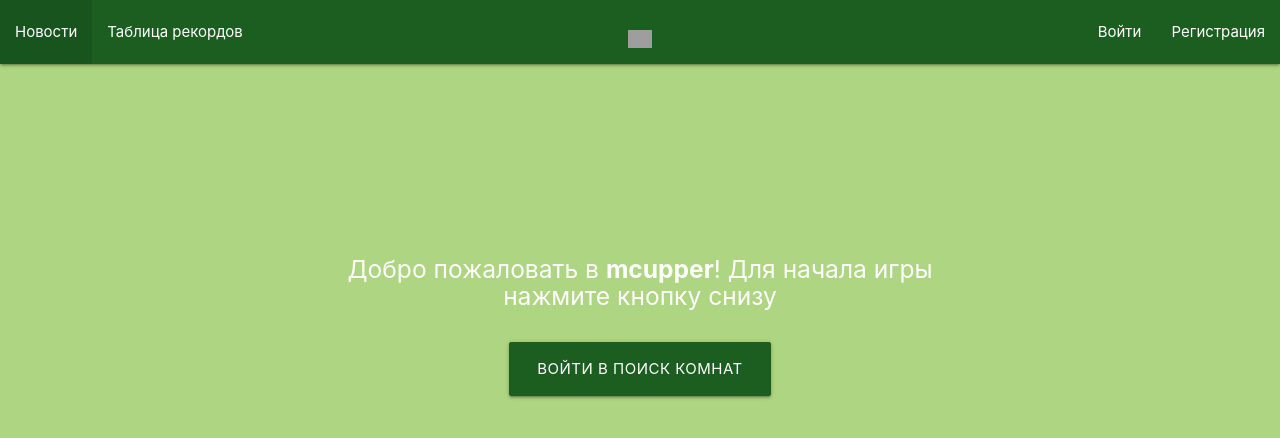
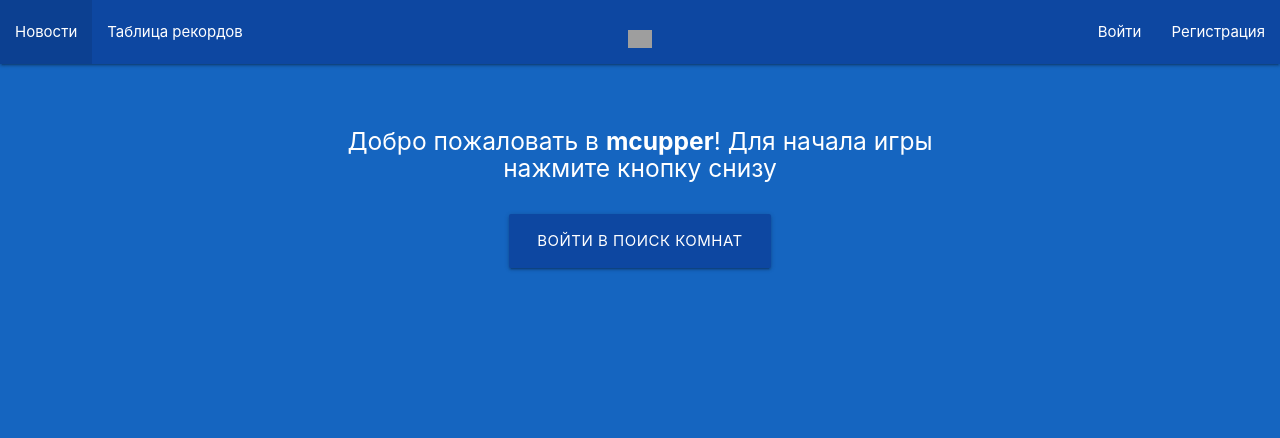
Before and after one commit to khirnick/mcupper, a Django app: page / in a window 1280 px wide. Shown: the top 438 px of the page. Run offline with Django 3.2, Linux system fonts and the light colour scheme; some libraries are stand-ins or nearby versions; grey boxes are pictures that could not be loaded.

Commit message:
make design blue-style

```diff
--- a/cupper/templates/cupper/activation_bad_token.html
+++ b/cupper/templates/cupper/activation_bad_token.html
@@ -2,6 +2,6 @@
 
 {% block content %}
     <div class="container white-text" style="text-align: center">
-        <h1>Токен не соотвествует действительности... Обратитесь к администратору</h1>
+        <h3>Токен не соотвествует действительности... Обратитесь к администратору</h3>
     </div>
 {% endblock %}
--- a/cupper/templates/cupper/activation_success.html
+++ b/cupper/templates/cupper/activation_success.html
@@ -2,6 +2,6 @@
 
 {% block content %}
     <div class="container white-text" style="text-align: center">
-        <p>Активация прошла успешно</p>
+        <h3>Активация прошла успешно</h3>
     </div>
 {% endblock %}
--- a/cupper/templates/cupper/index.html
+++ b/cupper/templates/cupper/index.html
@@ -3,6 +3,6 @@
 {% block content %}
     <div class="container white-text " style="text-align: center;">
         <h5>Добро пожаловать в <b>mcupper</b>! Для начала игры нажмите кнопку снизу</h5><br/>
-        <a class="btn btn-large" href="{% url 'game:game' %}">Войти в поиск комнат</a>
+        <a class="btn btn-large waves-effect waves-light" href="{% url 'game:game' %}">Войти в поиск комнат</a>
     </div>
 {% endblock %}
--- a/cupper/templates/cupper/signup_success.html
+++ b/cupper/templates/cupper/signup_success.html
@@ -1,7 +1,7 @@
 {% extends 'base.html' %}
 
 {% block content %}
-    <div class="container" style="text-align: center">
-        <p>Регистрация прошла успешно. Подтверждение отправлено на указанный адрес</p>
+    <div class="container white-text" style="text-align: center">
+        <h3>Регистрация прошла успешно. Подтверждение отправлено на указанный адрес</h3>
     </div>
 {% endblock %}
--- a/static/cupper/style.css
+++ b/static/cupper/style.css
@@ -1,7 +1,11 @@
 .btn {
-    background-color: #1b5e20;
+    background-color: #0d47a1;
 }
 
 .container {
-    margin-top: 15%;
+    margin-top: 5%;
 }
+
+.btn:hover {
+    background-color: #1e88e5;
+}
--- a/templates/base.html
+++ b/templates/base.html
@@ -15,9 +15,9 @@
     <script src="{% static 'popper/popper.js' %} " type="text/javascript"></script>
     <script src="{% static 'materialize/js/materialize.js' %} " type="text/javascript"></script>
 </head>
-<body class=" light-green lighten-2">
+<body class="blue darken-3">
 <nav>
-    <div class="nav-wrapper green darken-4">
+    <div class="nav-wrapper blue darken-4">
         <a href="{% url 'cupper:index' %}" class="brand-logo center" style="margin-top: 0.4%"><img src="/media/icons/cup.png" width="6%" /></a>
         <ul id="nav-mobile" class="left hide-on-med-and-down">
             <li><a href="#">Новости</a></li>
```
